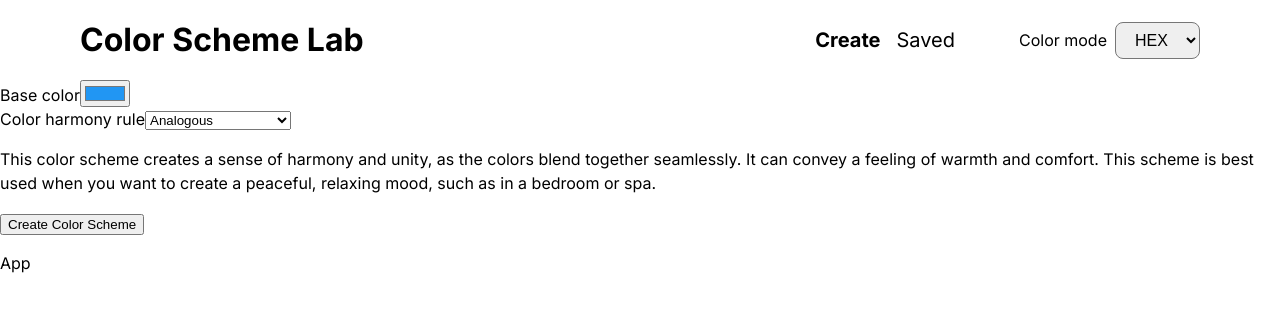
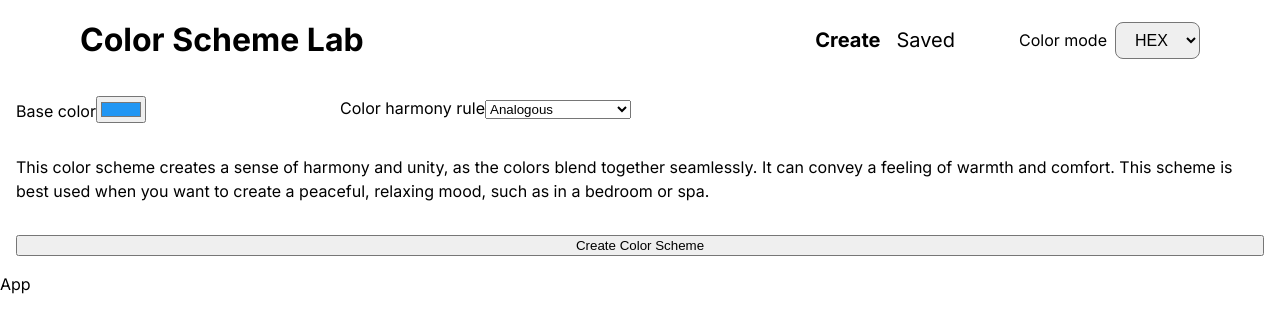
Before and after one commit to goranstevanovic/color-scheme-lab, a React (Create React App) app: page / in a window 1280 px wide. Shown: the top 332 px of the page. Built offline with nearby package versions, Linux system fonts and the light colour scheme.

Commit message:
Create grid and position elements

```diff
--- /dev/null
+++ b/src/components/ColorHarmonyOptions.module.css
@@ -0,0 +1,26 @@
+.container {
+  display: grid;
+  gap: 1rem;
+  grid-template-areas:
+    'base-color color-harmony-rule'
+    'description description'
+    'button button';
+  grid-template-columns: 1fr 3fr;
+  margin: 1rem;
+}
+
+.baseColor {
+  grid-area: base-color;
+}
+
+.colorHarmonyRule {
+  grid-area: color-harmony-rule;
+}
+
+.description {
+  grid-area: description;
+}
+
+.button {
+  grid-area: button;
+}
--- a/src/components/ColorHarmonyOptions.tsx
+++ b/src/components/ColorHarmonyOptions.tsx
@@ -1,11 +1,13 @@
+import styles from './ColorHarmonyOptions.module.css';
+
 function ColorHarmonyOptions() {
   return (
-    <section>
-      <div>
+    <section className={styles.container}>
+      <div className={styles.baseColor}>
         <label htmlFor="base-color">Base color</label>
         <input id="base-color" type="color" value="#2196F3" />
       </div>
-      <div>
+      <div className={styles.colorHarmonyRule}>
         <label htmlFor="color-harmony-rule">Color harmony rule</label>
         <select id="color-harmony-rule">
           <option value="analogic">Analogous</option>
@@ -16,15 +18,13 @@ function ColorHarmonyOptions() {
           <option value="quad">Square</option>
         </select>
       </div>
-      <div>
-        <p>
-          This color scheme creates a sense of harmony and unity, as the colors
-          blend together seamlessly. It can convey a feeling of warmth and
-          comfort. This scheme is best used when you want to create a peaceful,
-          relaxing mood, such as in a bedroom or spa.
-        </p>
-      </div>
-      <button>Create Color Scheme</button>
+      <p className={styles.description}>
+        This color scheme creates a sense of harmony and unity, as the colors
+        blend together seamlessly. It can convey a feeling of warmth and
+        comfort. This scheme is best used when you want to create a peaceful,
+        relaxing mood, such as in a bedroom or spa.
+      </p>
+      <button className={styles.button}>Create Color Scheme</button>
     </section>
   );
 }
```
